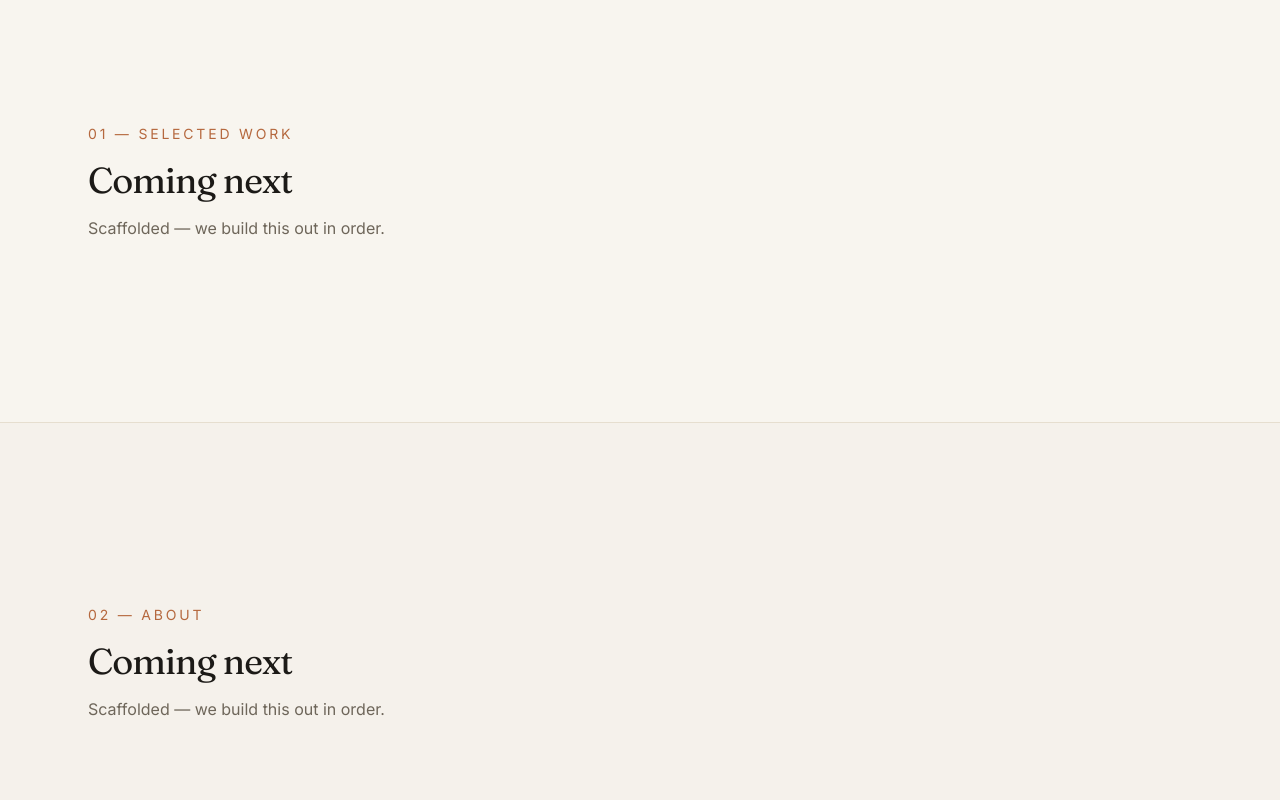
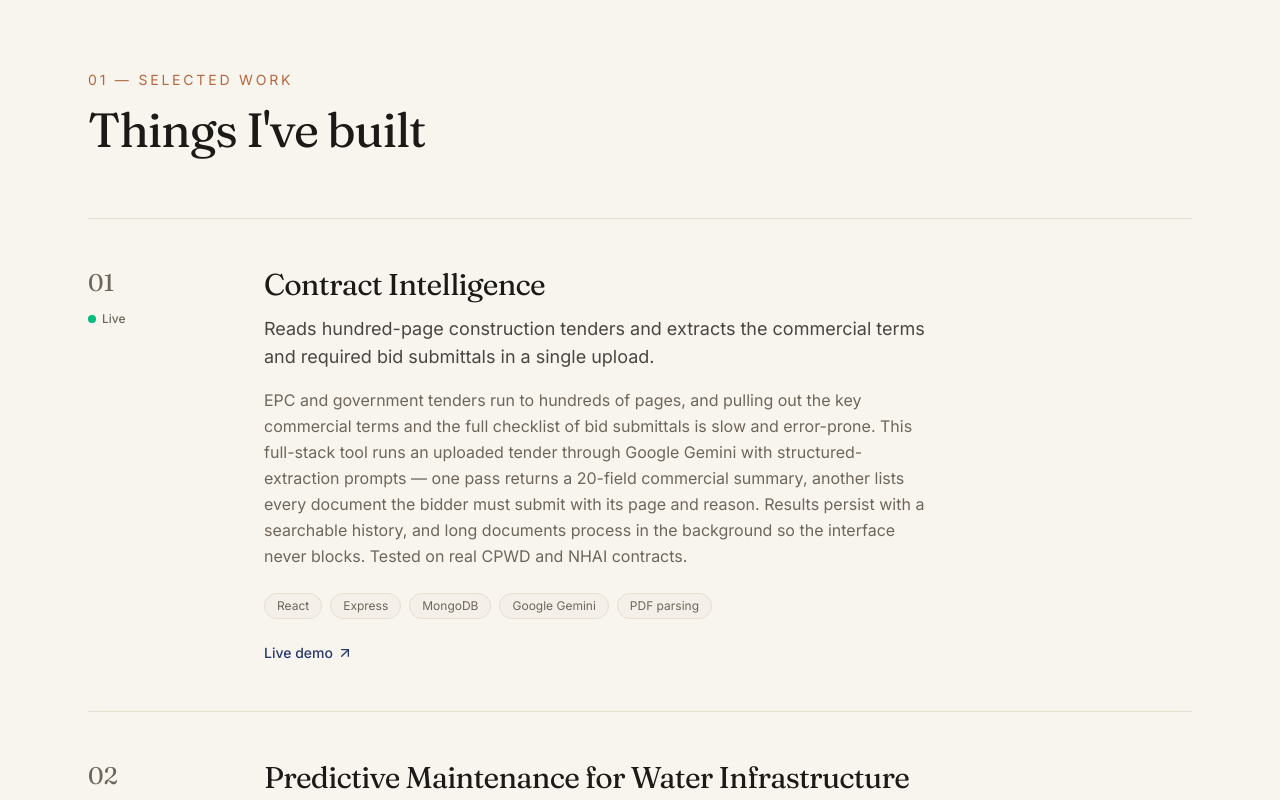
Before and after one commit to gargabhishek100/portfolio, a Next.js app: page / in a window 1280 px wide. Shown: the part 860-1660 px from the top of the page. Built offline with nearby package versions, Linux system fonts and the light colour scheme.

Commit message:
Add Work section: Contract Intelligence + PM placeholder

```diff
--- a/app/page.tsx
+++ b/app/page.tsx
@@ -1,7 +1,7 @@
 import { Hero } from "@/components/sections/hero";
+import { Work } from "@/components/sections/work";
 
-const sections = [
-  { id: "work", label: "01 — Selected Work" },
+const placeholders = [
   { id: "about", label: "02 — About" },
   { id: "skills", label: "03 — Skills" },
   { id: "contact", label: "04 — Contact" },
@@ -11,14 +11,15 @@ export default function Home() {
   return (
     <main className="flex-1">
       <Hero />
+      <Work />
 
       {/* SECTION PLACEHOLDERS — replaced one by one as we build each */}
-      {sections.map((section, i) => (
+      {placeholders.map((section, i) => (
         <section
           key={section.id}
           id={section.id}
           className={`scroll-mt-16 border-t border-border ${
-            i % 2 === 1 ? "bg-muted/40" : ""
+            i % 2 === 0 ? "bg-muted/40" : ""
           }`}
         >
           <div className="mx-auto flex min-h-[60vh] max-w-6xl flex-col justify-center px-6 py-24">
--- /dev/null
+++ b/components/sections/work.tsx
@@ -0,0 +1,89 @@
+import { ArrowUpRight } from "lucide-react";
+import { projects, type ProjectStatus } from "@/lib/projects";
+
+function StatusBadge({ status }: { status: ProjectStatus }) {
+  const isLive = status === "live";
+  return (
+    <span className="inline-flex items-center gap-1.5 text-xs font-medium text-muted-foreground">
+      <span
+        className={`size-2 rounded-full ${
+          isLive ? "bg-emerald-500" : "bg-accent-warm"
+        }`}
+      />
+      {isLive ? "Live" : "In progress"}
+    </span>
+  );
+}
+
+export function Work() {
+  return (
+    <section id="work" className="scroll-mt-16 border-t border-border">
+      <div className="mx-auto max-w-6xl px-6 py-24 md:py-32">
+        <div className="mb-16 max-w-2xl">
+          <p className="mb-4 text-sm uppercase tracking-[0.2em] text-accent-warm">
+            01 — Selected Work
+          </p>
+          <h2 className="text-3xl tracking-tight text-foreground sm:text-4xl md:text-5xl">
+            Things I&apos;ve built
+          </h2>
+        </div>
+
+        <div className="flex flex-col">
+          {projects.map((project, i) => (
+            <article
+              key={project.slug}
+              className="grid grid-cols-1 gap-6 border-t border-border py-12 md:grid-cols-[8rem_1fr] md:gap-12"
+            >
+              <div className="flex flex-row items-center justify-between md:flex-col md:items-start md:justify-start md:gap-3">
+                <span className="font-heading text-2xl text-muted-foreground">
+                  {String(i + 1).padStart(2, "0")}
+                </span>
+                <StatusBadge status={project.status} />
+              </div>
+
+              <div className="max-w-2xl">
+                <h3 className="text-2xl tracking-tight text-foreground sm:text-3xl">
+                  {project.title}
+                </h3>
+                <p className="mt-3 text-lg text-foreground/80">
+                  {project.tagline}
+                </p>
+                <p className="mt-4 leading-relaxed text-muted-foreground">
+                  {project.description}
+                </p>
+
+                <ul className="mt-6 flex flex-wrap gap-2">
+                  {project.tech.map((t) => (
+                    <li
+                      key={t}
+                      className="rounded-full border border-border bg-muted/50 px-3 py-1 text-xs text-muted-foreground"
+                    >
+                      {t}
+                    </li>
+                  ))}
+                </ul>
+
+                {project.links.length > 0 && (
+                  <div className="mt-6 flex flex-wrap gap-x-6 gap-y-2">
+                    {project.links.map((link) => (
+                      <a
+                        key={link.href}
+                        href={link.href}
+                        target="_blank"
+                        rel="noopener noreferrer"
+                        className="group inline-flex items-center gap-1 text-sm font-medium text-primary transition-colors hover:text-accent-warm"
+                      >
+                        {link.label}
+                        <ArrowUpRight className="size-4 transition-transform group-hover:translate-x-0.5 group-hover:-translate-y-0.5" />
+                      </a>
+                    ))}
+                  </div>
+                )}
+              </div>
+            </article>
+          ))}
+        </div>
+      </div>
+    </section>
+  );
+}
--- /dev/null
+++ b/lib/projects.ts
@@ -0,0 +1,51 @@
+// Single source of truth for Work projects.
+// Edit a project here — the Work section + (future) case-study pages read from this.
+
+export type ProjectStatus = "live" | "in-progress";
+
+export type ProjectLink = {
+  label: string;
+  href: string;
+};
+
+export type Project = {
+  slug: string;
+  title: string;
+  tagline: string;
+  description: string;
+  tech: string[];
+  status: ProjectStatus;
+  links: ProjectLink[];
+};
+
+export const projects: Project[] = [
+  {
+    slug: "contract-intelligence",
+    title: "Contract Intelligence",
+    tagline:
+      "Reads hundred-page construction tenders and extracts the commercial terms and required bid submittals in a single upload.",
+    description:
+      "EPC and government tenders run to hundreds of pages, and pulling out the key commercial terms and the full checklist of bid submittals is slow and error-prone. This full-stack tool runs an uploaded tender through Google Gemini with structured-extraction prompts — one pass returns a 20-field commercial summary, another lists every document the bidder must submit with its page and reason. Results persist with a searchable history, and long documents process in the background so the interface never blocks. Tested on real CPWD and NHAI contracts.",
+    tech: ["React", "Express", "MongoDB", "Google Gemini", "PDF parsing"],
+    status: "live",
+    links: [
+      {
+        label: "Live demo",
+        href: "https://contract-extraction-client.vercel.app/",
+      },
+      // To add a Code link, uncomment and confirm the repo is public:
+      // { label: "Code", href: "https://github.com/gargabhishek100/contract-extraction-client" },
+    ],
+  },
+  {
+    slug: "predictive-maintenance",
+    title: "Predictive Maintenance for Water Infrastructure",
+    tagline:
+      "An ML framework to predict failures in water-network assets before they happen — M.Tech research, IIT Madras × L&T.",
+    description:
+      "In-progress M.Tech research building machine-learning models for predictive maintenance of water infrastructure, tied to L&T's Hubballi–Dharwad 24×7 water supply project. Details and results will land here as the work develops.",
+    tech: ["Python", "Time-series ML", "SCADA data"],
+    status: "in-progress",
+    links: [],
+  },
+];
```
